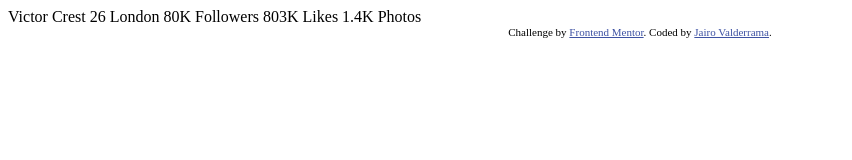
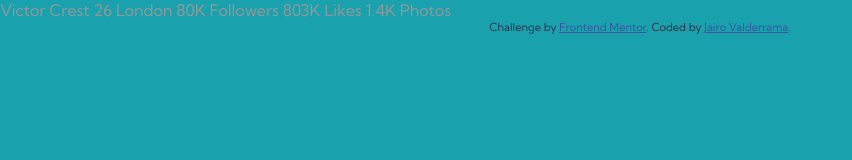
Before and after one commit to jairovg/fem-profile-card, a website: page index.html in a window 1280 px wide. Shown: the whole page, without its empty margins (0-852 px from the left). Drawn offline with nearby package versions, Linux system fonts and the light colour scheme; files that its build step writes are made by us from their sources.

Commit message:
setup default styles for body

```diff
--- a/styles/index.scss
+++ b/styles/index.scss
@@ -1,4 +1,28 @@
+@import url('https://fonts.googleapis.com/css2?family=Kumbh+Sans:wght@400;700&display=swap');
+
+$color-background-default: hsl(185, 75%, 39%);
+$color-text-default: hsl(0, 0%, 59%);
+
+* {
+  box-sizing: border-box;
+}
+
+html,
+body {
+  margin: 0;
+  padding: 0;
+}
+
+body {
+  font-family: 'Kumbh Sans', sans-serif;
+  background-color: $color-background-default;
+  font-size: 16px;
+  font-weight: 400;
+  color: $color-text-default;
+}
+
 .attribution {
+  color: hsl(229, 23%, 23%);
   font-size: 11px;
   text-align: center;
 
```
